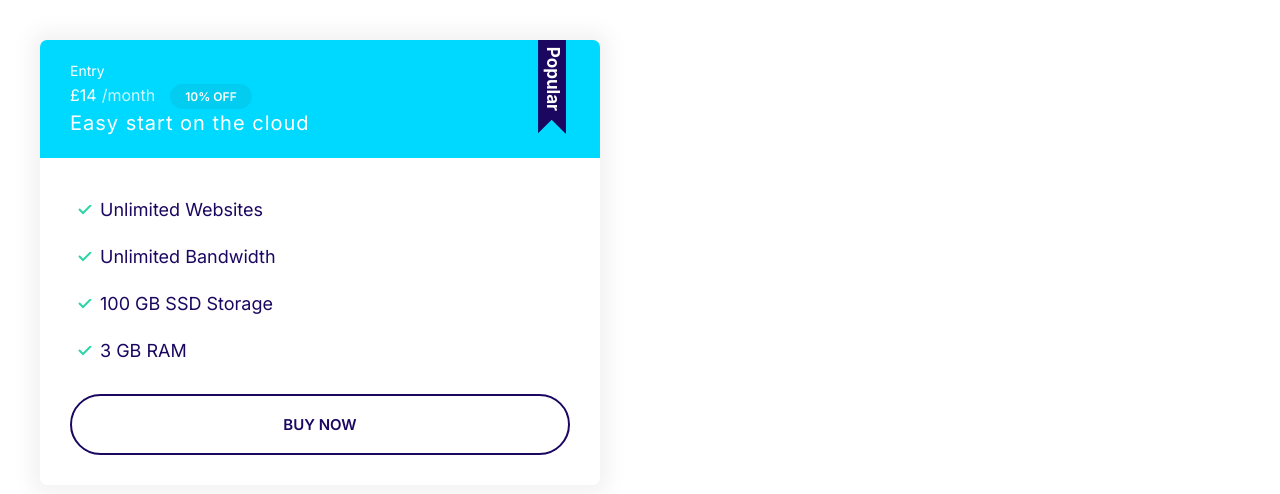
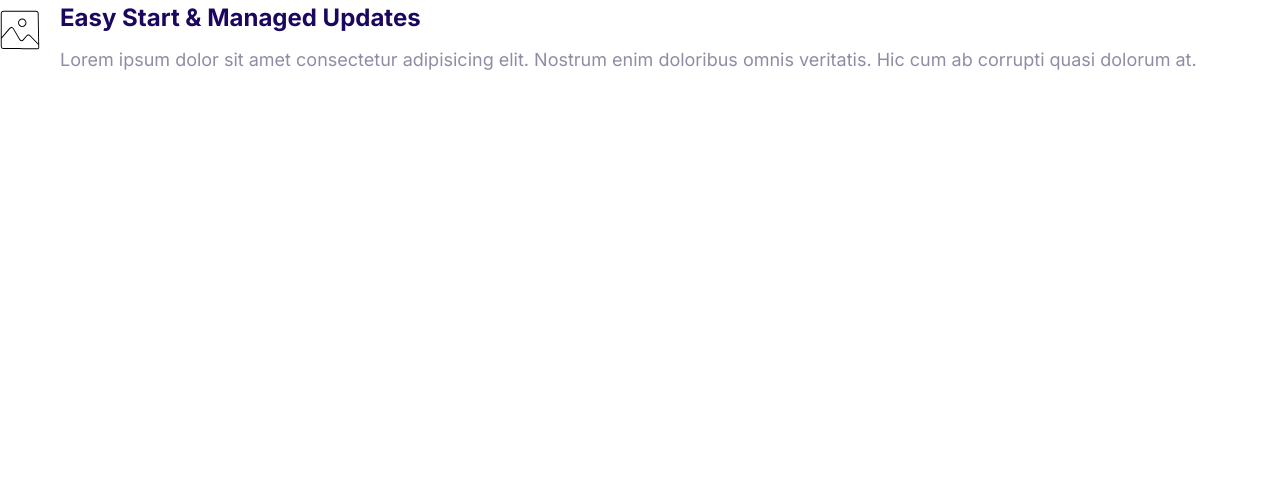
Before and after one commit to jonaszer/HTML-CSS-Website-by-Mosh-Courses, a plain HTML site: page index.html in a window 1280 px wide. Drawn offline with Linux system fonts and the light colour scheme.

Commit message:
Define media component.

```diff
--- a/css/styles.css
+++ b/css/styles.css
@@ -362,3 +362,21 @@ a {
     font-size: 1.6rem;
   }
 }
+
+/* Media */
+
+.media {
+  display: flex;
+}
+
+.media__title {
+  margin-top: 0;
+}
+
+.media__body {
+  margin: 0 2rem;
+}
+
+.media__image {
+  margin-top: 1rem;
+}
--- a/index.html
+++ b/index.html
@@ -15,26 +15,18 @@
     <link rel="stylesheet" href="css/styles.css" />
   </head>
   <body>
-    <div style="width: 50%; padding: 4rem">
-      <div class="plan plan--popular">
-        <div class="card card--secondary">
-          <header class="card__header">
-            <h3 class="plan__name">Entry</h3>
-            <span class="plan__price">£14</span>
-            <span class="plan__billing-cycle">/month</span>
-            <span class="badge badge--secondary badge--small">10% OFF</span>
-            <span class="plan__description">Easy start on the cloud</span>
-          </header>
-          <div class="card__body">
-            <ul class="list list--tick">
-              <li class="list__item">Unlimited Websites</li>
-              <li class="list__item">Unlimited Bandwidth</li>
-              <li class="list__item">100 GB SSD Storage</li>
-              <li class="list__item">3 GB RAM</li>
-            </ul>
-            <button class="btn btn--outline btn--block">Buy now</button>
-          </div>
-        </div>
+    <div class="media">
+      <div class="media__image">
+        <svg class="icon">
+          <use xlink:href="images/sprite.svg#snap"></use>
+        </svg>
+      </div>
+      <div class="media__body">
+        <h3 class="media__title">Easy Start & Managed Updates</h3>
+        <p>
+          Lorem ipsum dolor sit amet consectetur adipisicing elit. Nostrum enim
+          doloribus omnis veritatis. Hic cum ab corrupti quasi dolorum at.
+        </p>
       </div>
     </div>
   </body>
```
